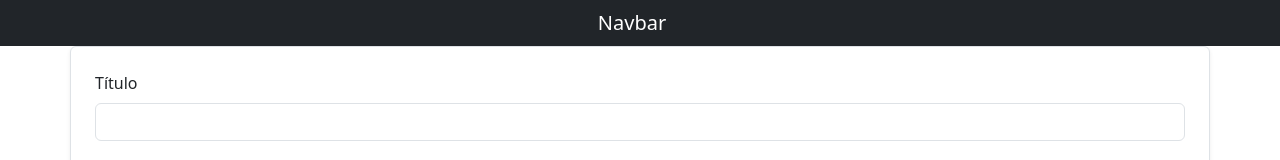
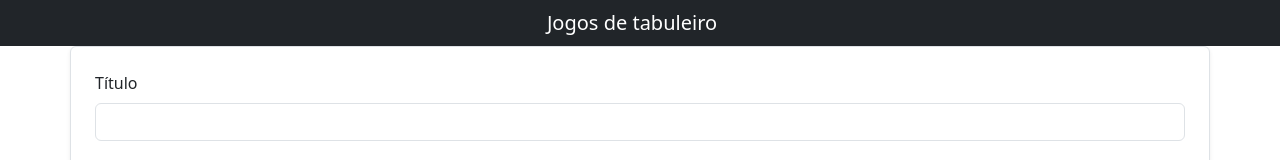
Before and after one commit to JhonataFerreira95/POO_IFRN, an Angular app: page / in a window 1280 px wide. Shown: the top 160 px of the page. Built offline with nearby package versions, Linux system fonts and the light colour scheme.

Commit message:
trocado o nome de nav para jogos de tabuleiro

```diff
--- a/src/app/nav/nav.component.html
+++ b/src/app/nav/nav.component.html
@@ -12,7 +12,7 @@
     <header>
         <nav class="navbar navbar-expand-lg navbar-dark bg-dark justify-content-center w-100">
             <div>
-                <a class="navbar-brand" href="#">Navbar</a>
+                <a class="navbar-brand" href="#">Jogos de tabuleiro</a>
                 <button class="navbar-toggler" type="button" data-bs-toggle="collapse" data-bs-target="#navbarNav"
                     aria-controls="navbarNav" aria-expanded="false" aria-label="Toggle navigation">
                     <span class="navbar-toggler-icon"></span>
```
